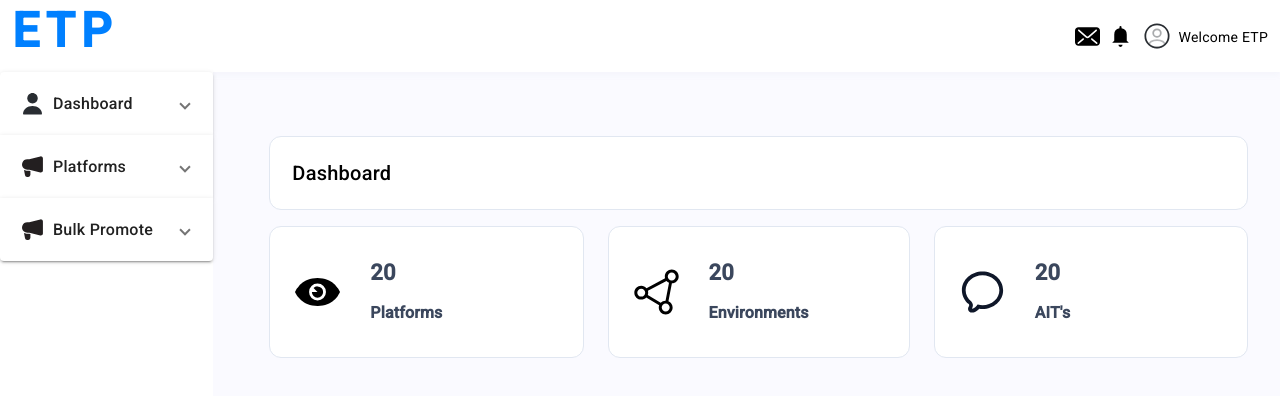
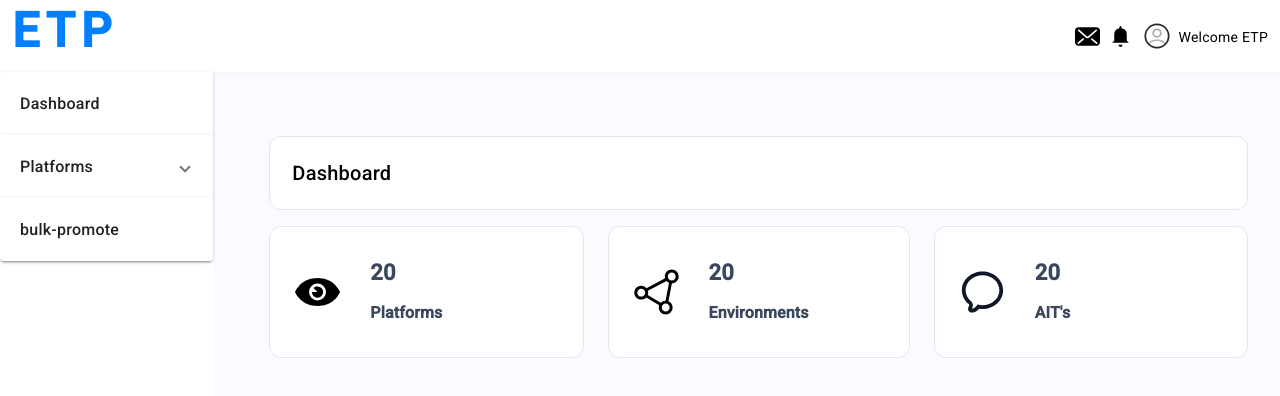
Before and after one commit to prasanthsanna/UI-2, an Angular app: page /dashboard in a window 1280 px wide. Shown: the top 396 px of the page. Built offline with nearby package versions, Linux system fonts and the light colour scheme.

Commit message:
menu bar changes

```diff
--- a/src/app/menu-bar/menu-bar.component.html
+++ b/src/app/menu-bar/menu-bar.component.html
@@ -3,25 +3,52 @@
 
 
         <mat-accordion displayMode="flat">
+            <mat-expansion-panel class="tab_pannel" hideToggle>
+                <mat-expansion-panel-header class="menuList">
+                    <mat-panel-title routerLinkActive="active" routerLink="/dashboard">
+                        Dashboard
+                    </mat-panel-title>
+                </mat-expansion-panel-header>
+            </mat-expansion-panel>
+
+            <mat-expansion-panel class="tab_pannel">
+                <mat-expansion-panel-header class="menuList">
+                    <mat-panel-title routerLinkActive="active">
+                        Platforms
+                    </mat-panel-title>
+                </mat-expansion-panel-header>
+                <div class="card-body">
+                    <div class="subMenu" routerLinkActive="active" routerLink="/platform-details">
+                        Sub Dashboard
+                    </div>
+                </div>
+            </mat-expansion-panel>
+
+            <mat-expansion-panel class="tab_pannel" hideToggle>
+                <mat-expansion-panel-header class="menuList">
+                    <mat-panel-title routerLinkActive="active" routerLink="/bulk-promote">
+                        bulk-promote
+                    </mat-panel-title>
+                </mat-expansion-panel-header>
+            </mat-expansion-panel>
+        </mat-accordion>
+
+        <!-- <mat-accordion displayMode="flat">
             <mat-expansion-panel class="tab_pannel" *ngFor="let menuItem of filteredGeneralMenu; let i = index">
-
                 <mat-expansion-panel-header class="menuList">
                     <mat-panel-title role="listbox" routerLinkActive="active" routerLink={{menuItem.itemURL}}>
                         <img class="menuIcon" src={{menuItem.iconUrl}} alt="user">
                         {{menuItem.itemName}}
                     </mat-panel-title>
                 </mat-expansion-panel-header>
-
-
                 <div class="card-body">
                     <div *ngFor="let subItem of menuItem.subItem; let i = index">
                         <div class="subMenu" routerLinkActive="active" routerLink={{subItem.subItemURL}}>
                             {{subItem.subItemName}}</div>
                     </div>
                 </div>
-
             </mat-expansion-panel>
-        </mat-accordion>
+        </mat-accordion> -->
 
 
 
```
